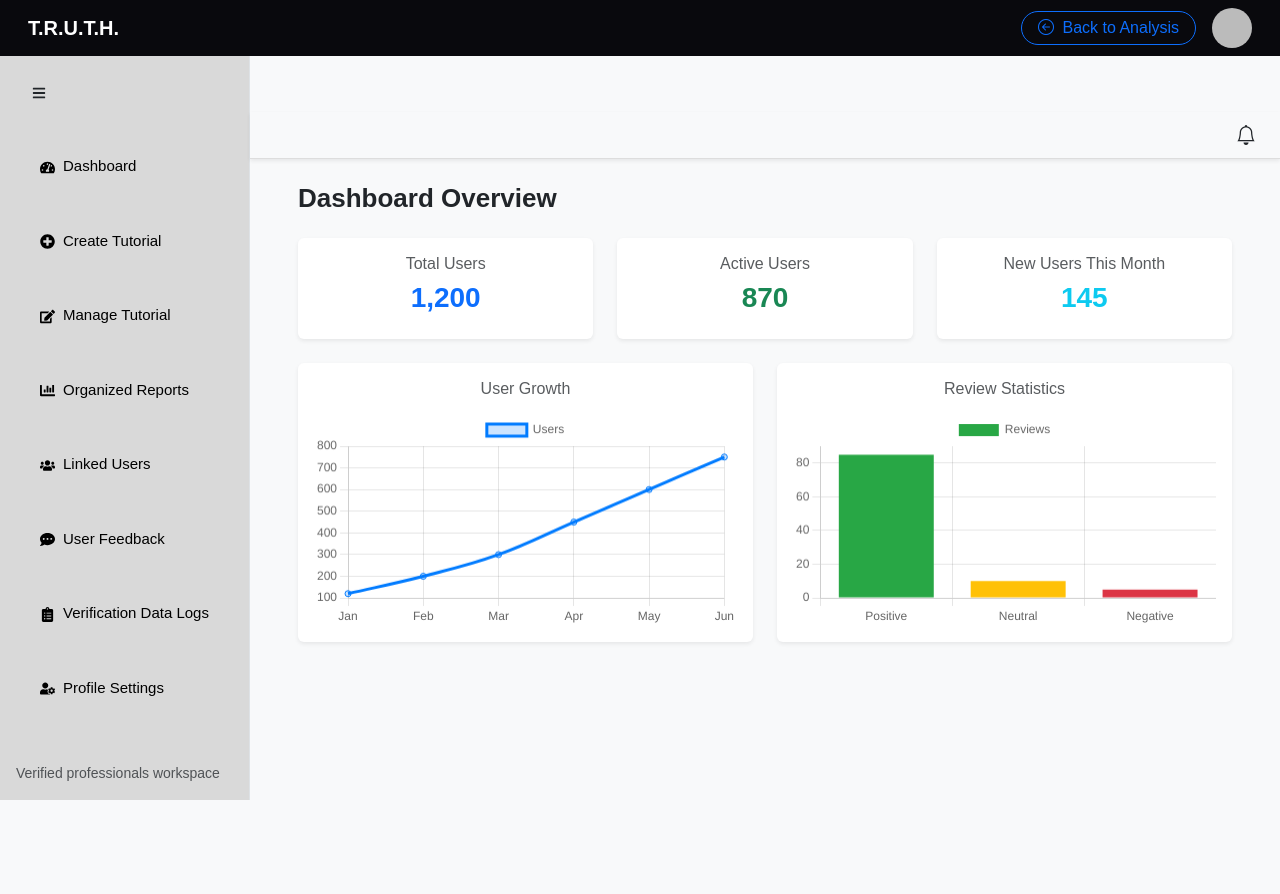
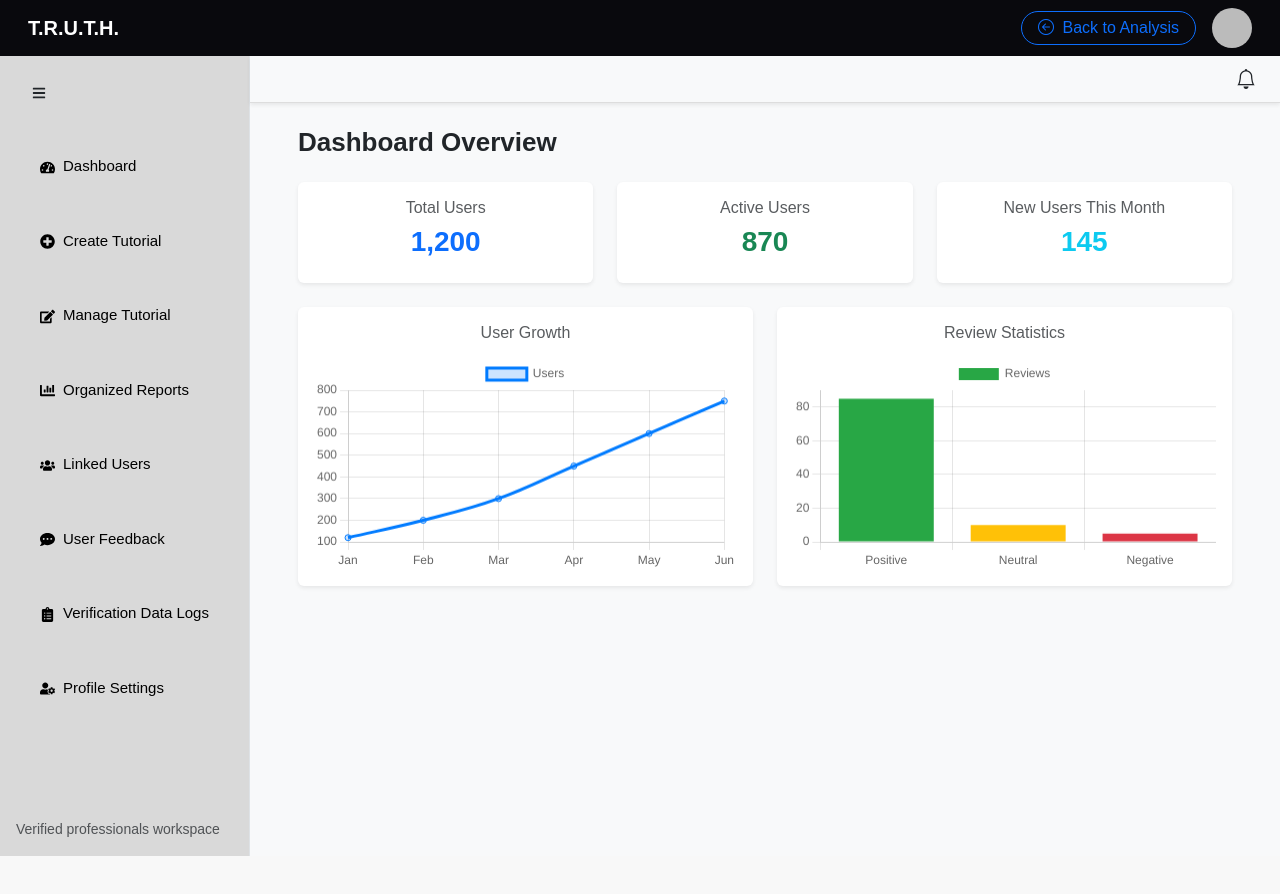
Before and after one commit to jimmyliao0845/TRUTH---Fact-Checker, a React (Create React App) app: page /fact-checker-dashboard in a window 1280 px wide. Shown: the top 894 px of the page. After the commit the page ends 856 px from the top, so only its background shows below. Built offline with nearby package versions, Linux system fonts and the light colour scheme; no server answers; sample sign-in values are in the browser's storage.

Commit message:
FactCheckerDashboard (fixed local navbar for that page)

```diff
--- a/src/FactCheckerDashboard.jsx
+++ b/src/FactCheckerDashboard.jsx
@@ -84,7 +84,7 @@ export default function FactCheckerDashboard() {
   };
 
   return (
-    <div className="d-flex" style={{ backgroundColor: "#f8f9fa", paddingTop: "56px" }}>
+    <div className="d-flex" style={{ backgroundColor: "#f8f9fa" }}>
       {/* Sidebar */}
       <div
         className="d-flex flex-column p-3 border-end"
@@ -92,11 +92,8 @@ export default function FactCheckerDashboard() {
           width: collapsed ? "80px" : "250px",
           backgroundColor: "#d9d9d9",
           transition: "width 0.3s ease",
-          height: "calc(100vh - 56px)",
+          minHeight: "100vh",
           position: "fixed",
-          top: "56px",
-          left: 0,
-          overflowY: "auto",
         }}
       >
         <div className="d-flex align-items-center justify-content-between mb-3">
```
